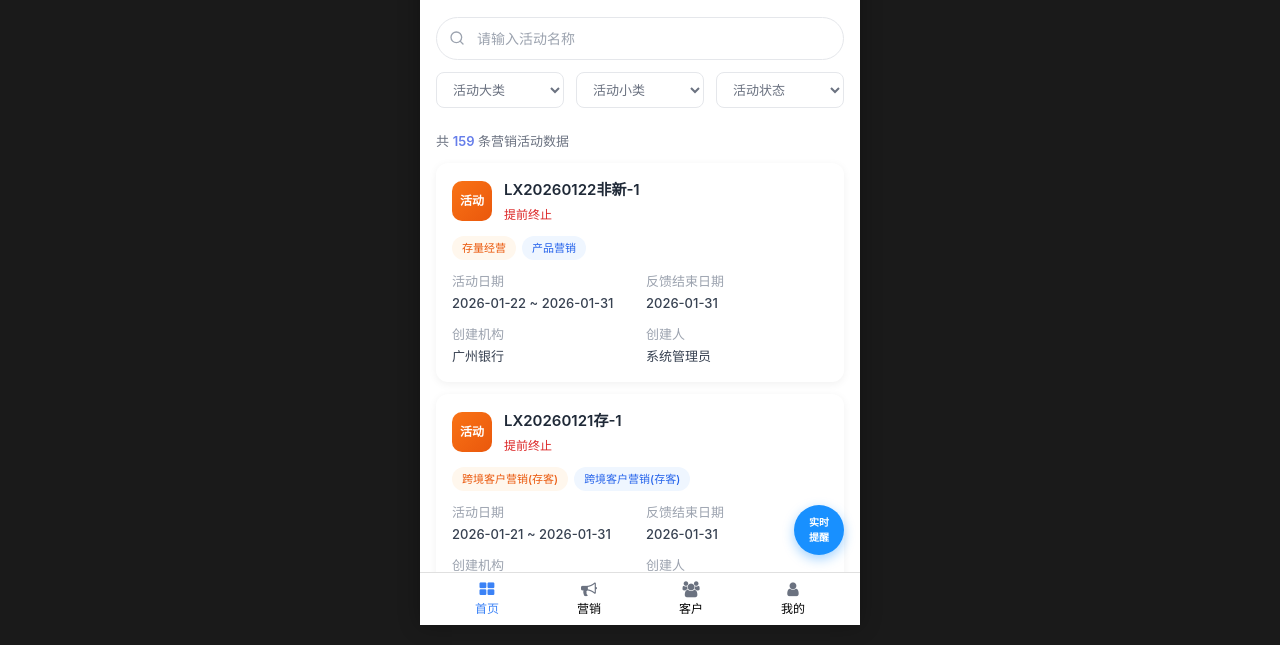
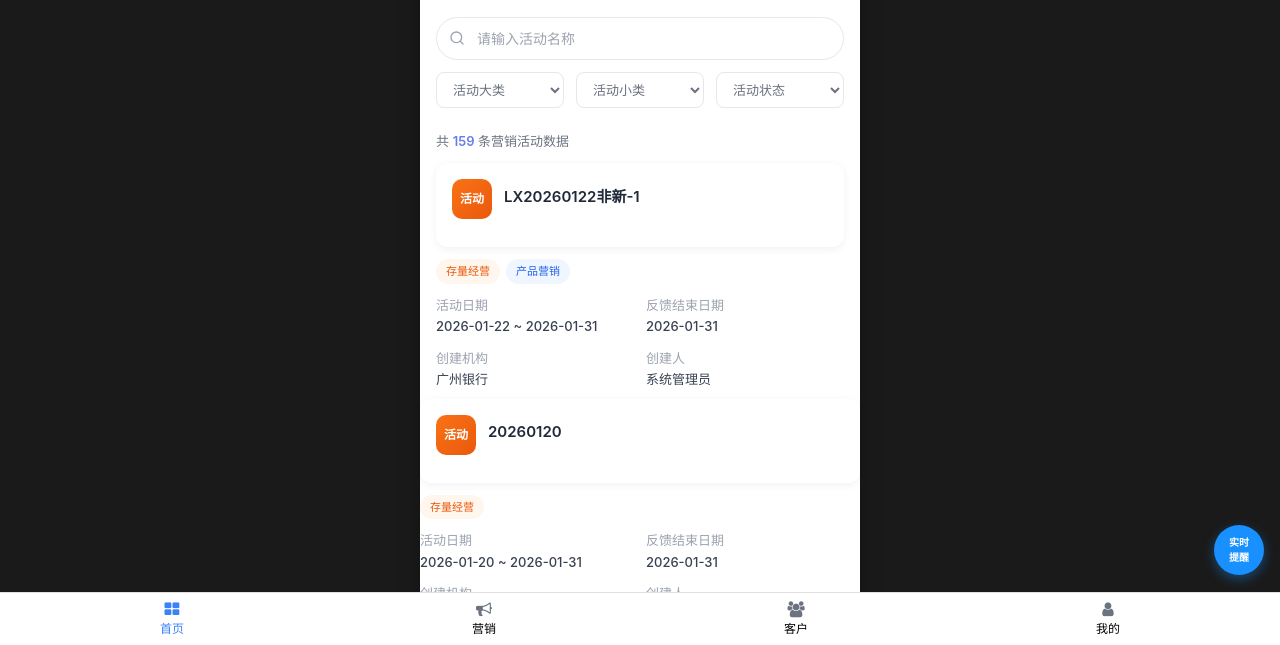
Before and after one commit to HannaDxdd/01-ai-demo-fqyyz, a plain HTML site: page marketing.html in a window 1280 px wide. Shown: the part 155-800 px from the top of the page. Drawn offline with nearby package versions, Linux system fonts and the light colour scheme.

Commit message:
删除营销活动列表中的提前终止标签

```diff
--- a/marketing.html
+++ b/marketing.html
@@ -332,7 +332,7 @@
                         <div class="activity-badge">活动</div>
                         <div class="activity-info">
                             <div class="activity-name">LX20260122非新-1</div>
-                            <div class="status-tag">提前终止</div>
+                            </div>
                         </div>
                     </div>
                     <div class="type-tags">
@@ -365,7 +365,7 @@
                         <div class="activity-badge">活动</div>
                         <div class="activity-info">
                             <div class="activity-name">LX20260121存-1</div>
-                            <div class="status-tag">提前终止</div>
+                            </div>
                         </div>
                     </div>
                     <div class="type-tags">
@@ -398,7 +398,7 @@
                         <div class="activity-badge">活动</div>
                         <div class="activity-info">
                             <div class="activity-name">20260120</div>
-                            <div class="status-tag">提前终止</div>
+                            </div>
                         </div>
                     </div>
                     <div class="type-tags">
```
Also changed, not shown: marketing-detail.html (+0 -2 lines).
